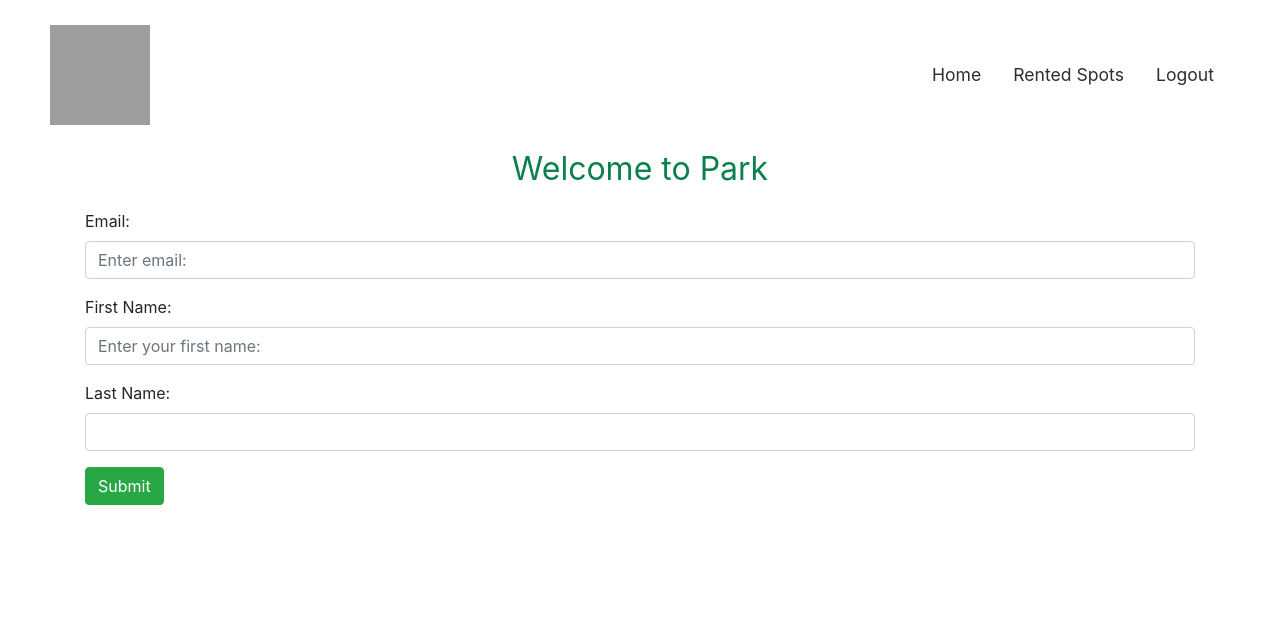
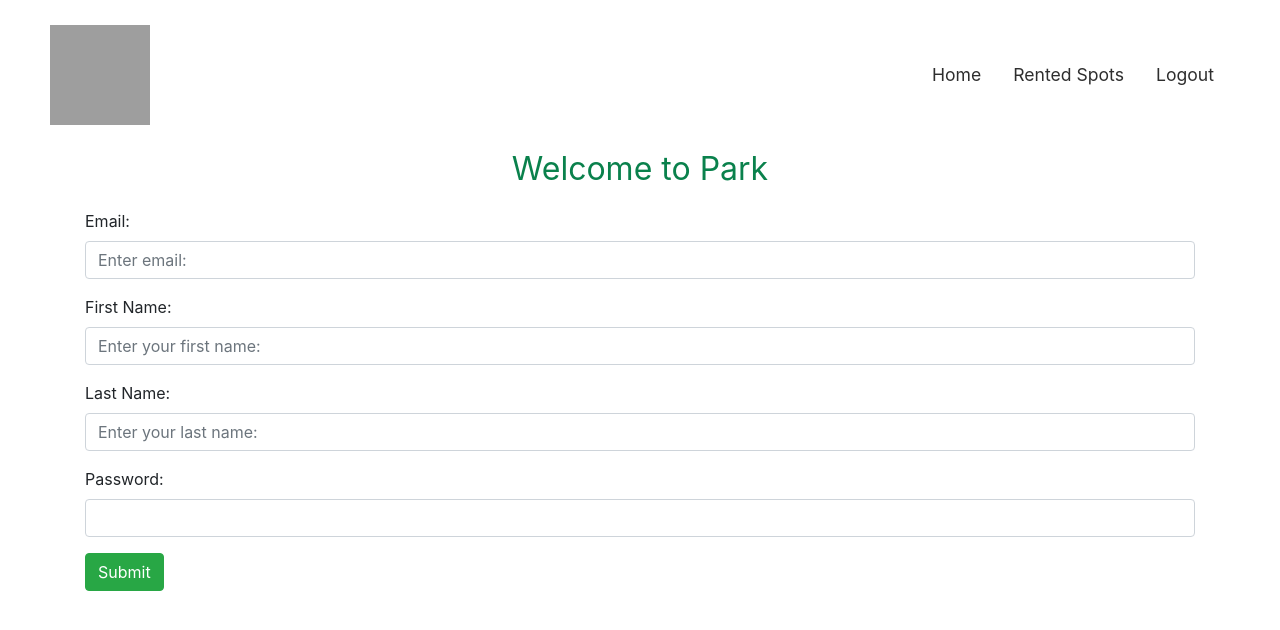
Before and after one commit to meghans18/park-app, a Vue app in the folder client/: page /register in a window 1280 px wide. Shown: the top 630 px of the page. Built offline with nearby package versions, Linux system fonts and the light colour scheme; grey boxes are pictures that could not be loaded.

Commit message:
changing fields for register and login

```diff
--- a/client/src/views/Login.vue
+++ b/client/src/views/Login.vue
@@ -6,14 +6,14 @@
     <b-form @submit.prevent="submit">
       <b-form-group
         id="input-group-1"
-        label="Username:"
+        label="Email:"
         label-for="input-1"
       >
         <b-form-input
           id="input-1"
-          v-model="form.username"
+          v-model="form.email"
           type="text"
-          placeholder="Enter username:"
+          placeholder="Enter your email:"
           required
         ></b-form-input>
       </b-form-group>
@@ -22,7 +22,6 @@
         id="input-group-2"
         label="Password:"
         label-for="input-2"
-        description="Must be 12 characters."
       >
         <b-form-input
           id="input-2"
@@ -47,7 +46,7 @@ export default {
   data() {
     return {
       form: {
-        username: "",
+        email: "",
         password: "",
       },
       showError: false
@@ -56,17 +55,7 @@ export default {
   methods: {
     ...mapActions(["LogIn"]),
     async submit() {
-      // const User = new FormData();
-      // User.append("username", this.form.username);
-      // User.append("password", this.form.password);
-      // try {
-      //     await this.LogIn(User);
-      //     this.$router.push("/");
-      //     this.showError = false
-      // } catch (error) {
-      //   this.showError = true
-      // }
-
+      //get data from back end to set email, first name, and last name on auth state
       //need to send to back end
       console.log(JSON.stringify(this.form))
       this.reset();
--- a/client/src/views/Register.vue
+++ b/client/src/views/Register.vue
@@ -41,6 +41,20 @@
           id="input-3"
           v-model="form.last_name"
           type="text"
+          placeholder="Enter your last name:"
+          required
+        ></b-form-input>
+      </b-form-group>
+
+      <b-form-group
+        id="input-group-4"
+        label="Password:"
+        label-for="input-4"
+      >
+        <b-form-input
+          id="input-4"
+          v-model="form.password"
+          type="password"
           required
         ></b-form-input>
       </b-form-group>
@@ -63,6 +77,7 @@ export default {
         email: "",
         first_name: "",
         last_name: "",
+        password: "",
       },
       showError: false
     };
```
